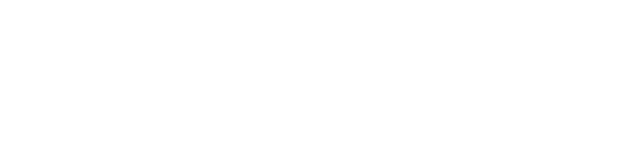
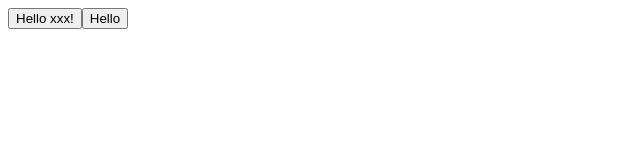
Before and after one commit to agmkowalczyk/kodilla-11, a plain HTML site: page index.html in a window 1280 px wide. Shown: the whole page, without its empty margins (0-640 px from the left). Drawn offline with nearby package versions, Linux system fonts and the light colour scheme.

Commit message:
class Button

```diff
--- a/index.html
+++ b/index.html
@@ -2,6 +2,7 @@
  <html>
  <head>
  	<title></title>
+ 	<script src="https://ajax.googleapis.com/ajax/libs/jquery/1.12.4/jquery.min.js"></script>
  	<link rel="stylesheet" href="css/style.css">
  </head>
  <body>
--- a/js/scripts.js
+++ b/js/scripts.js
@@ -0,0 +1,23 @@
+function Button(text) {
+	this.text = text || 'Hello';
+}
+
+
+Button.prototype = {
+	create: function() {
+		var self = this;
+		this.$element = $('<button>');
+		this.$element.text(this.text);
+		this.$element.click(function() {
+			alert(self.text);
+		});
+		$('body').append(this.$element);  // albo // this.$element.appendTo($('body'));
+	}
+};
+
+var btn1 = new Button('Hello xxx!');
+
+btn1.create();
+
+var btn2 = new Button();
+btn2.create();
```
